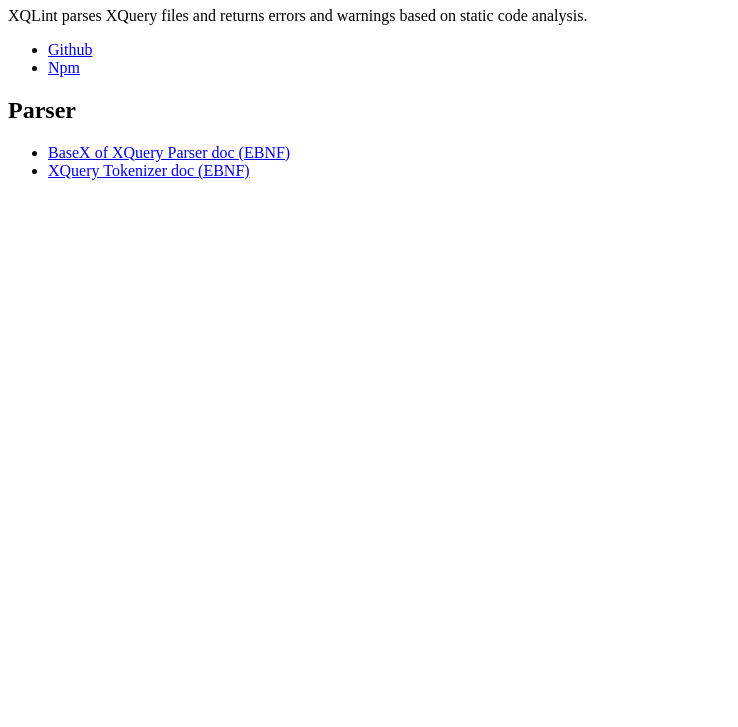
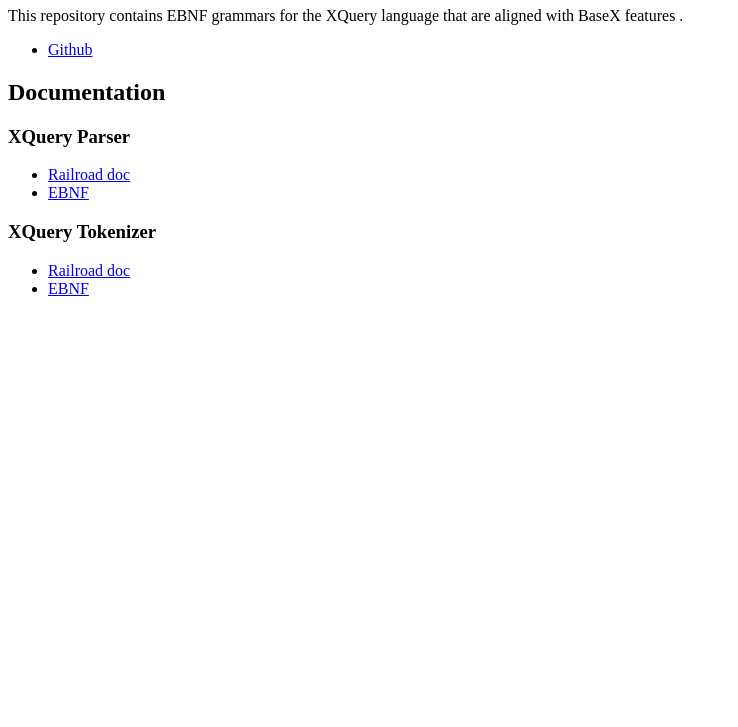
Before and after one commit to Quodatum/basex-xqparse, a plain HTML site: page site/index.html in a window 1280 px wide. Shown: the part 73-800 px from the top of the page, without its empty margins (0-738 px from the left). Drawn offline with Linux system fonts and the light colour scheme.

Commit message:
[mod] docs

```diff
--- a/site/index.html
+++ b/site/index.html
@@ -1,21 +1,24 @@
 <!DOCTYPE html>
 <html>
     <head>
-        <title>@quodatum/xqlink</title>
+        <title>basex-xqparse</title>
     </head>
     <body>
-        <h1>@quodatum/xqlink</h1>
-        <p>XQLint parses XQuery files and returns errors and warnings
-            based on static code analysis.</p>
+        <h1>@quodatum/basex-xqparse</h1>
+        <p>This repository contains EBNF grammars for the XQuery language that are aligned with BaseX features .</p>
         <ul>
-         <li><a href="https://github.com/Quodatum/xqlint">Github</a></li>
-        <li><a href="https://www.npmjs.com/package/@quodatum/xqlint">Npm</a></li>
+         <li><a href="https://github.com/Quodatum/basex-xqparse">Github</a></li>
+         </ul>
+        <h2>Documentation</h2>
+        <h3>XQuery Parser</h3>
+        <ul>
+            <li><a href="i-BaseX.xhtml">Railroad doc </a></li>
+            <li><a href="https://github.com/Quodatum/basex-xqparse/blob/main/ebnf/BaseX.ebnf">EBNF</a></li>
         </ul>
-        <h2>Parser</h2>
+        <h3>XQuery Tokenizer</h3>
         <ul>
-            <li><a href="i-BaseX.xhtml">BaseX of XQuery Parser doc (EBNF)</a></li>
-            <li><a href="i-XQueryTokenizer.xhtml">XQuery Tokenizer doc (EBNF)</a></li>
+            <li><a href="i-BaseX.xhtml">Railroad doc </a></li>
+            <li><a href="https://github.com/Quodatum/basex-xqparse/blob/main/ebnf/XQueryTokenizer.ebnf">EBNF</a></li>
         </ul>
-
     </body>
 </html>
```
